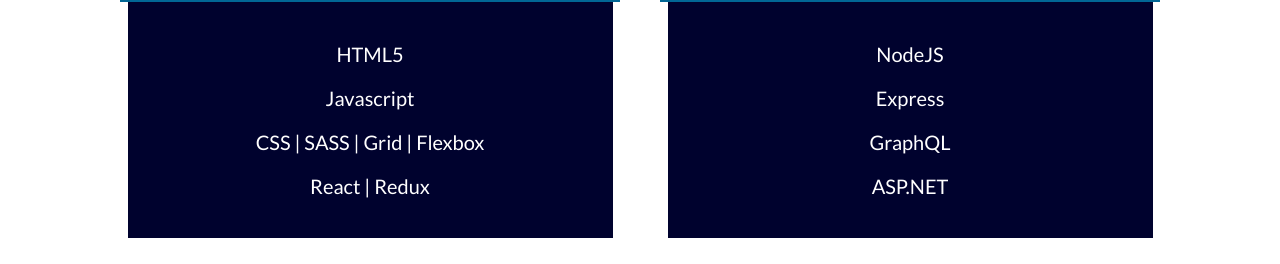
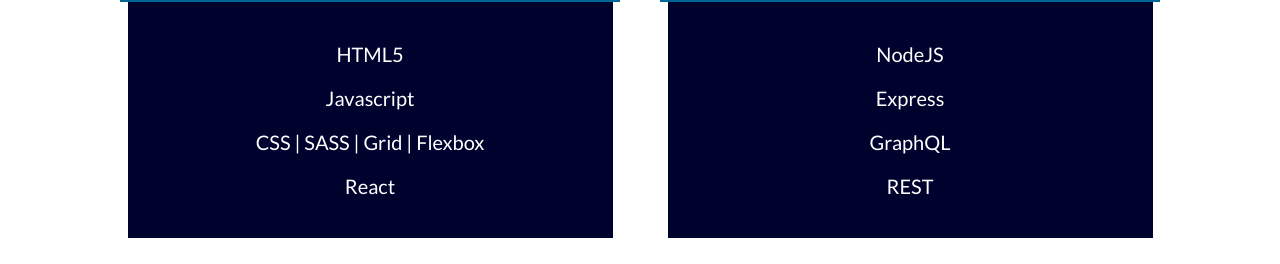
Before and after one commit to olalnoho/portfoliov3, a website: page public/index.html in a window 1280 px wide. Shown: the part 1155-1419 px from the top of the page. Drawn offline with nearby package versions, Linux system fonts and the light colour scheme; some packages are replaced by stand-ins of ours; a script that the page names is missing.

Commit message:
skills update

```diff
--- a/public/index.html
+++ b/public/index.html
@@ -85,7 +85,7 @@
                   <li>HTML5</li>
                   <li>Javascript</li>
                   <li>CSS | SASS | Grid | Flexbox</li>
-                  <li translate="no">React | Redux</li>
+                  <li translate="no">React</li>
                </ul>
             </div>
             <div class="skill" data-n="2" data-animation="animateLeft">
@@ -97,7 +97,7 @@
                   <li>NodeJS</li>
                   <li translate="no">Express</li>
                   <li>GraphQL</li>
-                  <li>ASP.NET</li>
+                  <li>REST</li>
                </ul>
             </div>
             <div class="skill" data-n="3" data-animation="animateRight">
```
